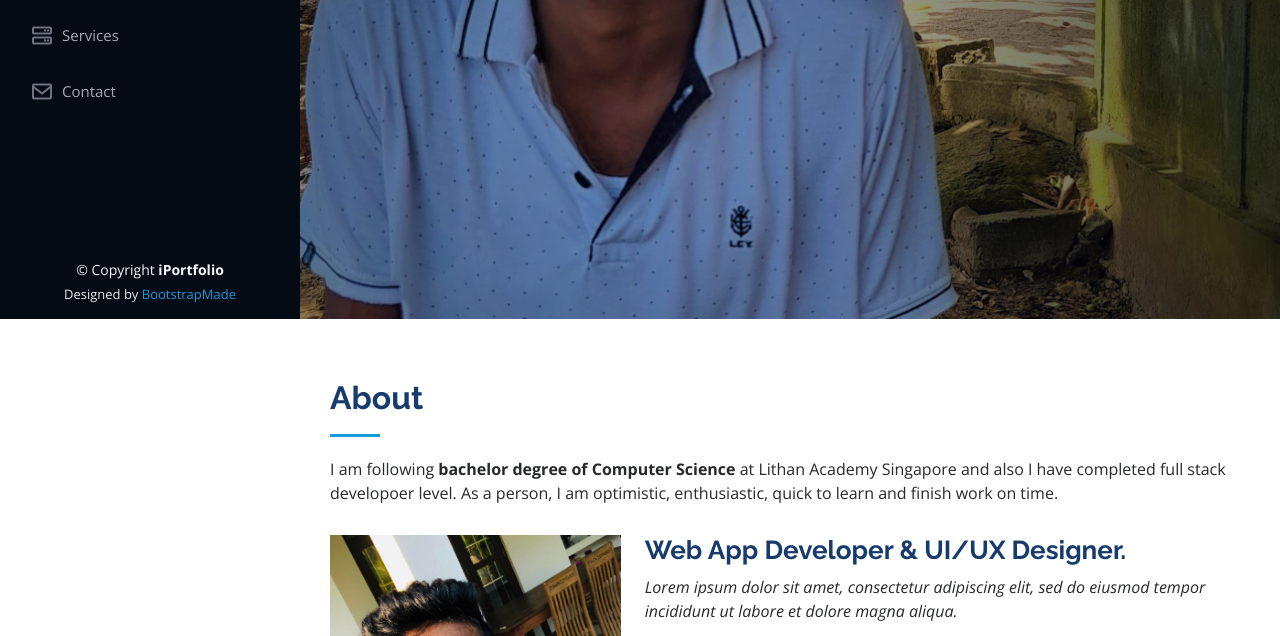
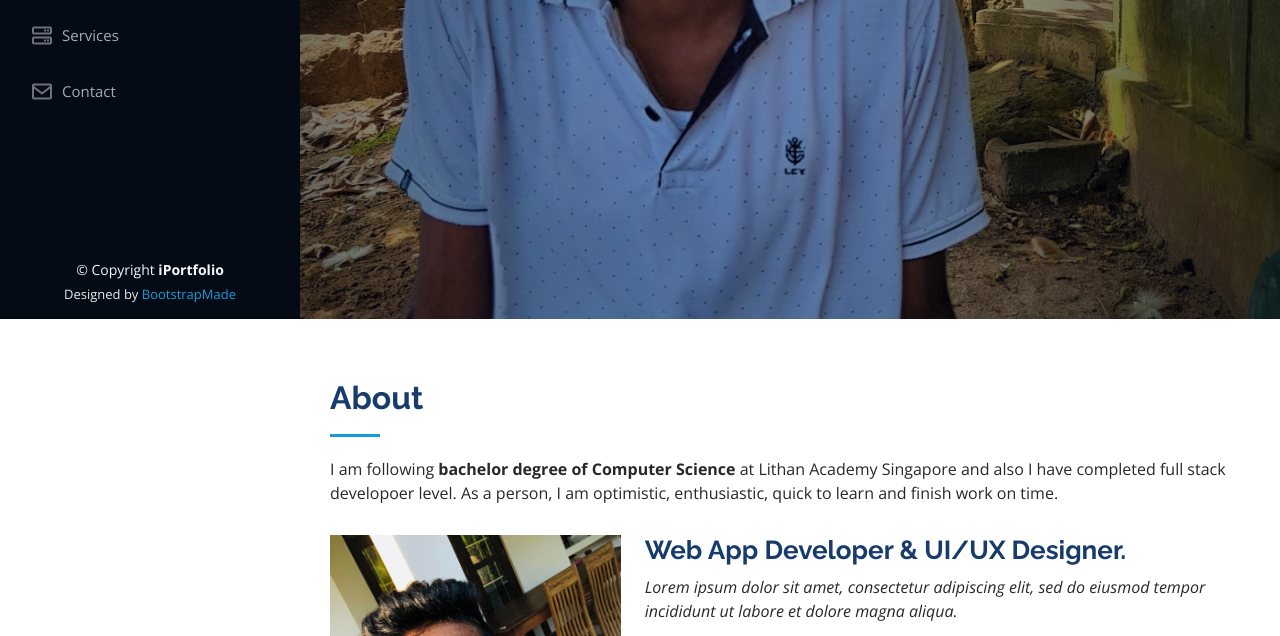
Before and after one commit to HTsandaruvan/harsha.github.io, a plain HTML site: page index.html in a window 1280 px wide. Shown: the part 481-1117 px from the top of the page. Drawn offline with nearby package versions, Linux system fonts and the light colour scheme.

Commit message:
Update style.css

```diff
--- a/assets/css/style.css
+++ b/assets/css/style.css
@@ -242,7 +242,7 @@ h6 {
   width: 100%;
   height: 100vh;
   background: url("../img/hero-bg.jpg") no-repeat right top;
-  background-size: 100%;
+  background-size: 90%;
 }
 
 #hero:before {
```
